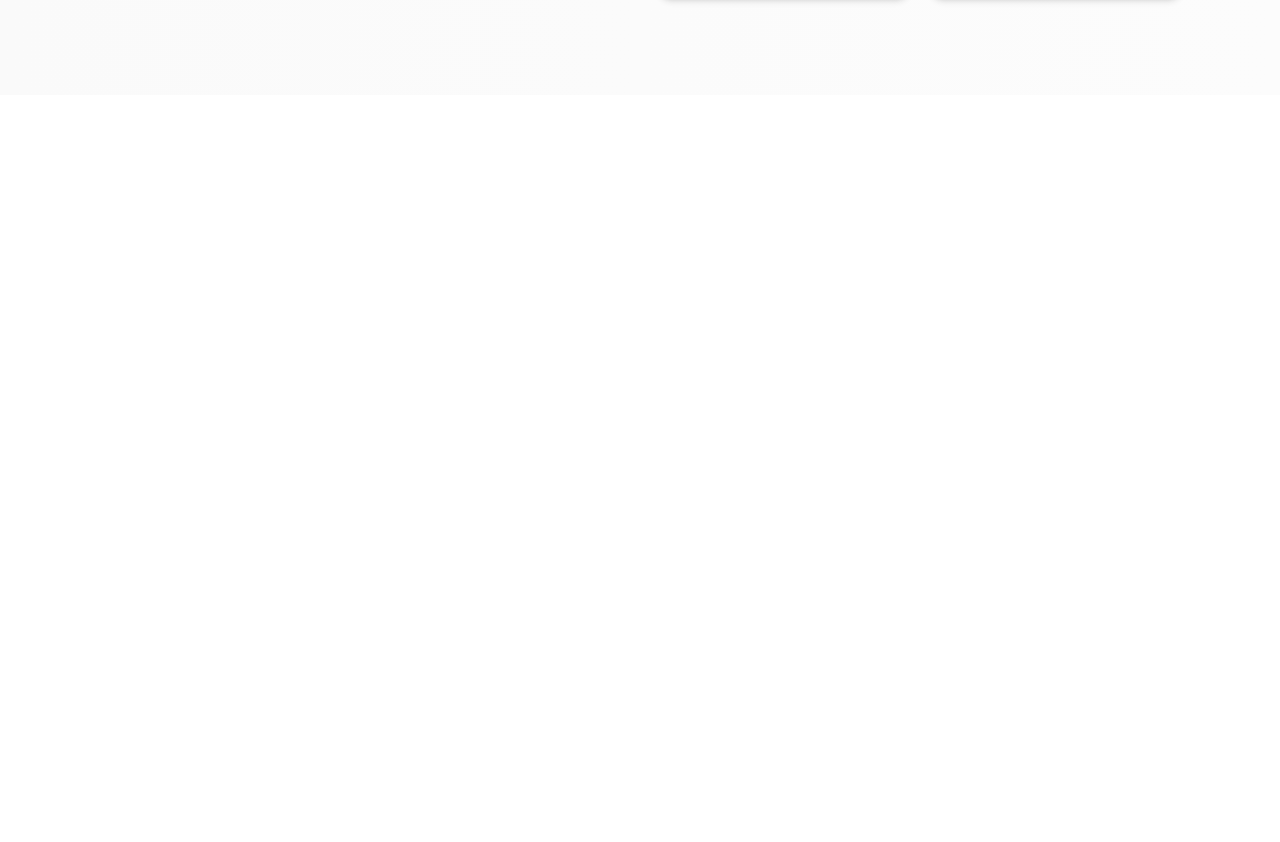
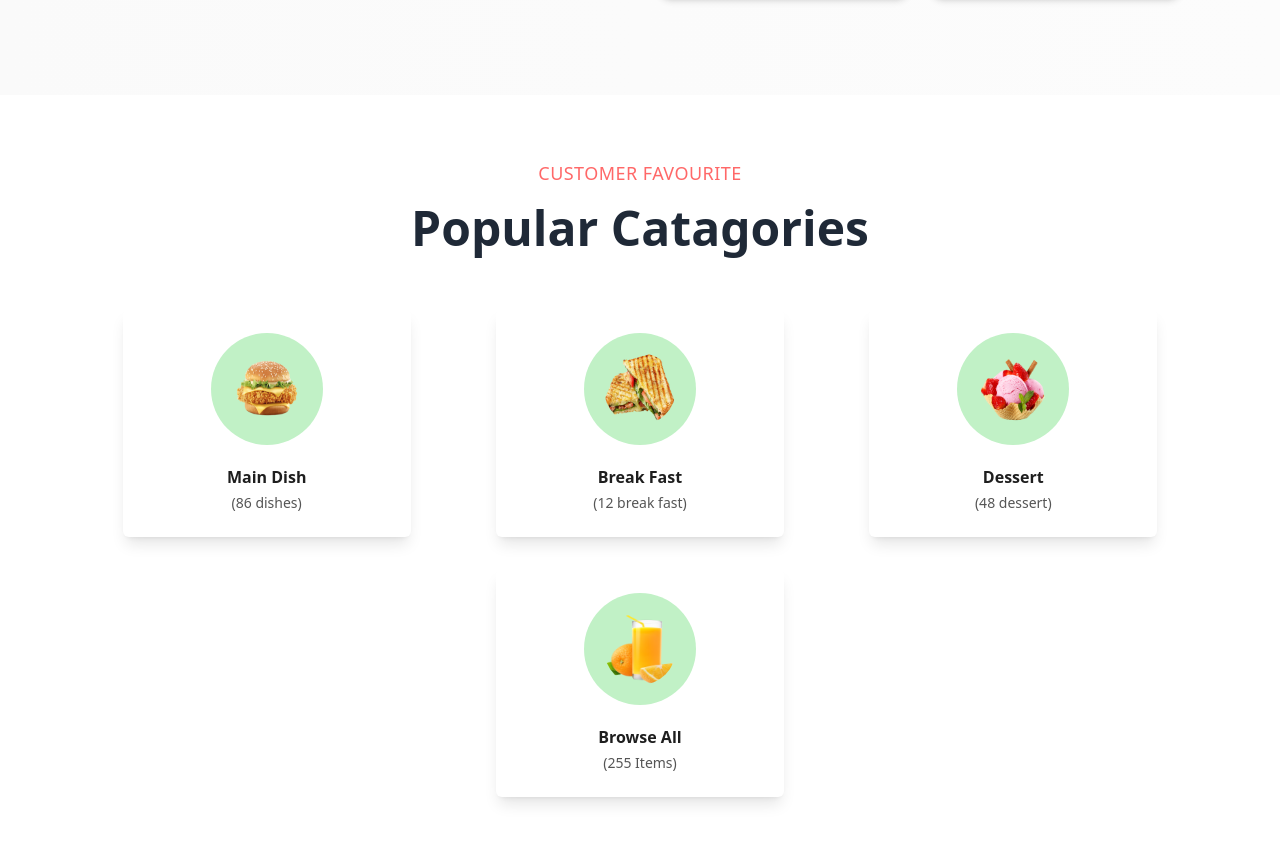
Before and after one commit to MostakemHossain/Foodi-mern-project-admin-panel, a React (Vite) app: page / in a window 1280 px wide. Shown: the part 674-1516 px from the top of the page. Before the commit the page ends 800 px from the top, so only its background shows below. Built offline with nearby package versions, Linux system fonts and the light colour scheme.

Commit message:
popular categories

```diff
--- a/src/App.css
+++ b/src/App.css
@@ -9,3 +9,10 @@
 .section-container{
   @apply max-w-screen-2xl mx-auto container xl:px-24 px-4;
 }
+.subtitle{
+  @apply text-red uppercase tracking-wide font-medium text-lg
+
+}
+.title{
+  @apply text-4xl md:text-5xl font-bold my-2 md:leading-snug leading-snug
+}
--- /dev/null
+++ b/src/pages/Home/Categories.jsx
@@ -0,0 +1,39 @@
+import React from 'react'
+
+const categoryItems = [
+    {id: 1, title: "Main Dish", despriction: "(86 dishes)", image: "/images/home/category/img1.png"},
+    {id: 2, title: "Break Fast", despriction: "(12 break fast)", image: "/images/home/category/img2.png"},
+    {id: 3, title: "Dessert", despriction: "(48 dessert)", image: "/images/home/category/img3.png"},
+    {id: 4, title: "Browse All", despriction: "(255 Items)", image: "/images/home/category/img4.png"}
+]
+
+const Categories = () => {
+  return (
+    <div className='section-container py-16'>
+
+        <div className='text-center'>
+            <p className='subtitle'>Customer Favourite</p>
+            <h2 className='title'>Popular Catagories</h2>
+        </div>
+        {/* category cards */}
+        <div>
+        <div className='flex flex-col sm:flex-row flex-wrap gap-8 justify-around items-center mt-12 '>
+            {
+                categoryItems.map((item, i) => (
+                    <div key={i} className='shadow-lg rounded-md bg-white py-6 px-5 w-72 mx-auto text-center cursor-pointer hover:-translate-y-4 transition-all duration-300 z-10'>
+                        <div className='w-full mx-auto flex items-center justify-center'><img src={item.image} alt="" className='bg-[#C1F1C6] p-5 rounded-full w-28 h-28' /></div>
+                        <div className='mt-5 space-y-1'>
+                            <h5 className='text-[#1E1E1E] font-semibold'>{item.title}</h5>
+                            <p className='text-secondary text-sm'>{item.despriction}</p>
+                        </div>
+                    </div>
+                ))
+            }
+        </div>
+
+        </div>
+    </div>
+  )
+}
+
+export default Categories
--- a/src/pages/Home/Home.jsx
+++ b/src/pages/Home/Home.jsx
@@ -1,10 +1,12 @@
 import React from 'react'
 import Banner from '../../components/Banner'
+import Categories from './categories'
 
 const Home = () => {
   return (
     <div>
       <Banner/>
+      <Categories/>
     </div>
   )
 }
```
